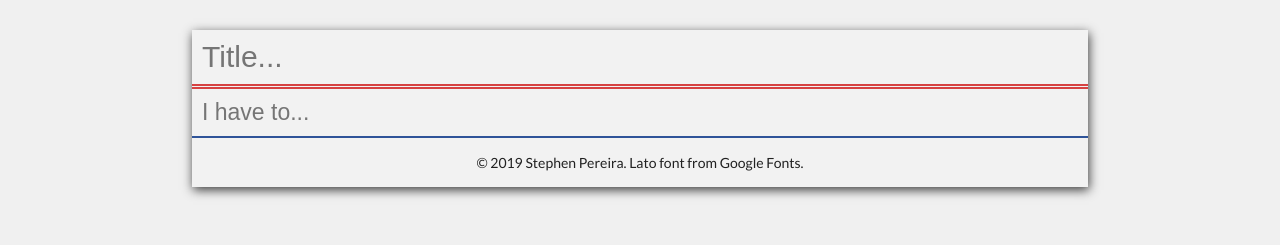
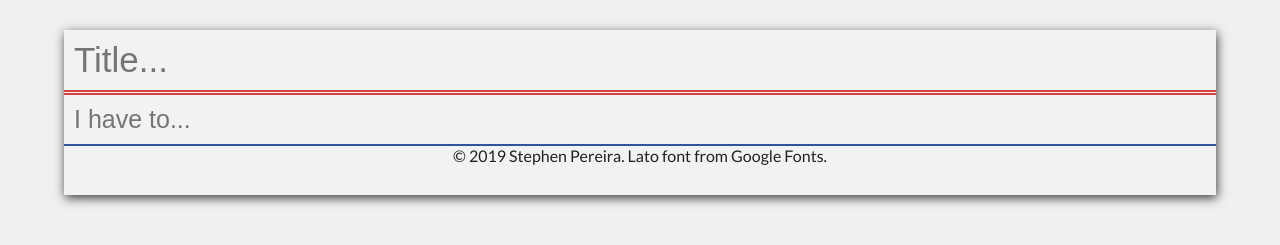
Before and after one commit to StephenPereira/todo_list, a plain HTML site: page index.html in a window 1280 px wide. Shown: the part 97-342 px from the top of the page. Drawn offline with Linux system fonts and the light colour scheme.

Commit message:
Add files via upload

```diff
--- a/css/todo.css
+++ b/css/todo.css
@@ -88,7 +88,7 @@ h1 {
 .list-strike {
     padding: 10px 10px 10px 10px;
     width: 100%;
-    height: 100%;
+    height: auto;
     /* To prevent default focus styling */
     border-style: none;
     background: none;
@@ -185,14 +185,61 @@ button:focus {
 
 @media screen and (max-width: 600px) {
     .todo-list {
-        width: 450px;
+        width: 85%;
         transition-duration: 0.5s;
     }
 }
 
+    h1 {
+        font-size: 30px;
+    }
+
+    .footer-text {
+        font-size: 12px;
+        vertical-align: middle;
+    }
+
+    .list-title {
+        font-size: 25px;
+    }
+
+    .list-entry,
+    .list-item,
+    .list-strike {
+        font-size: 16px;
+    }
+
+    .list-item {
+        height: auto;
+    }
+
 @media screen and (min-width: 900px) {
     .todo-list {
-        width: 70%;
+        width: 90%;
         transition-duration: 0.5s;
     }
+
+    h1 {
+        font-size: 50px;
+    }
+
+    .footer-text {
+        font-size: 16px;
+        vertical-align: middle;
+        padding-top: 0px;
+    }
+
+    .list-title {
+        font-size: 35px;
+    }
+
+    .list-entry,
+    .list-item,
+    .list-strike {
+        font-size: 25px;
+    }
+
+    .list-item {
+        height: auto;
+    }
 }
--- a/js/index.js
+++ b/js/index.js
@@ -162,7 +162,7 @@ const init = () => {
         todoList = list;
         // We load the old list and update the fields
         generateList();
-    // If the list can't be found, we init a new one
+        // If the list can't be found, we init a new one
     } else {
         // If not, then initialize the map with a key for title.
         const titleKey = "title";
```
Also changed, not shown: index.html (+1 -0 lines).
